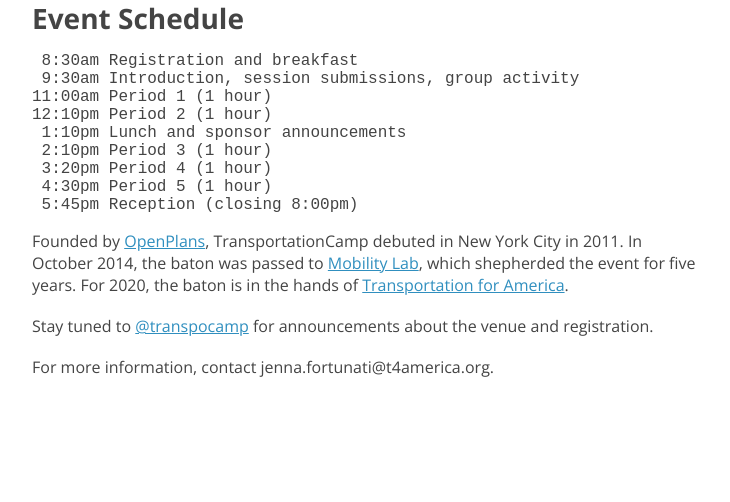
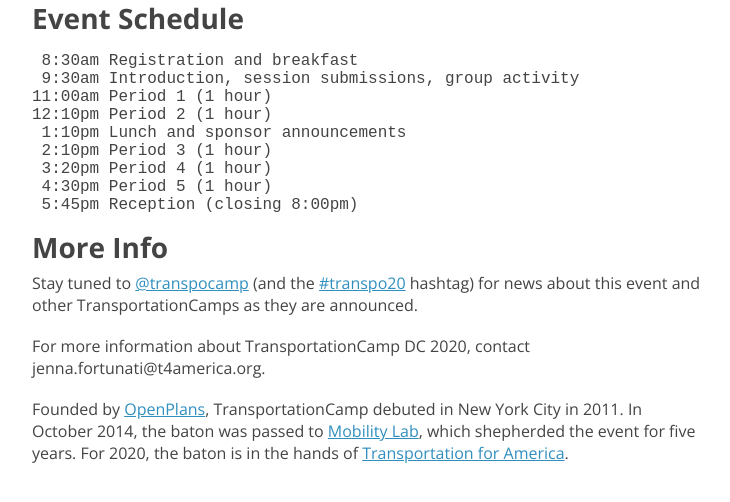
Before and after one commit to transpocamp/transportationcamp.org, a Jekyll site: the page built from events/dc2020/index.markdown, in a window 1280 px wide and 900 px high, scrolled down 1234 px, cut to the strip 353-855 px from the top of the window. Shown: the whole strip, without its empty margins (272-1002 px from the left). Built offline with Jekyll 4.4.1, drawn with Linux system fonts in a browser that asks for light colours; nearby versions of some CDN libraries; before the commit the page ends 2048 px from its top, so only the background shows below that.

Commit message:
More Info

```diff
--- a/events/dc2020/index.markdown
+++ b/events/dc2020/index.markdown
@@ -43,10 +43,11 @@
  5:45pm Reception (closing 8:00pm)
 </pre>
 
+### More Info
+Stay tuned to [@transpocamp](https://twitter.com/transpocamp) (and the [#transpo20](https://twitter.com/hashtag/Transpo20?src=hashtag_click&f=live) hashtag) for news about this event and other TransportationCamps as they are announced.
+
+For more information about TransportationCamp DC 2020, contact jenna.fortunati@t4america.org.
+
 Founded by [OpenPlans](https://openplans.org/), TransportationCamp debuted in New York City in 2011.
 In October 2014, the baton was passed to [Mobility Lab](https://mobilitylab.org/), which shepherded the event for five years.
 For 2020, the baton is in the hands of [Transportation for America](http://t4america.org/).
-
-Stay tuned to [@transpocamp](https://twitter.com/transpocamp) for announcements about the venue and registration.
-
-For more information, contact jenna.fortunati@t4america.org.
```
